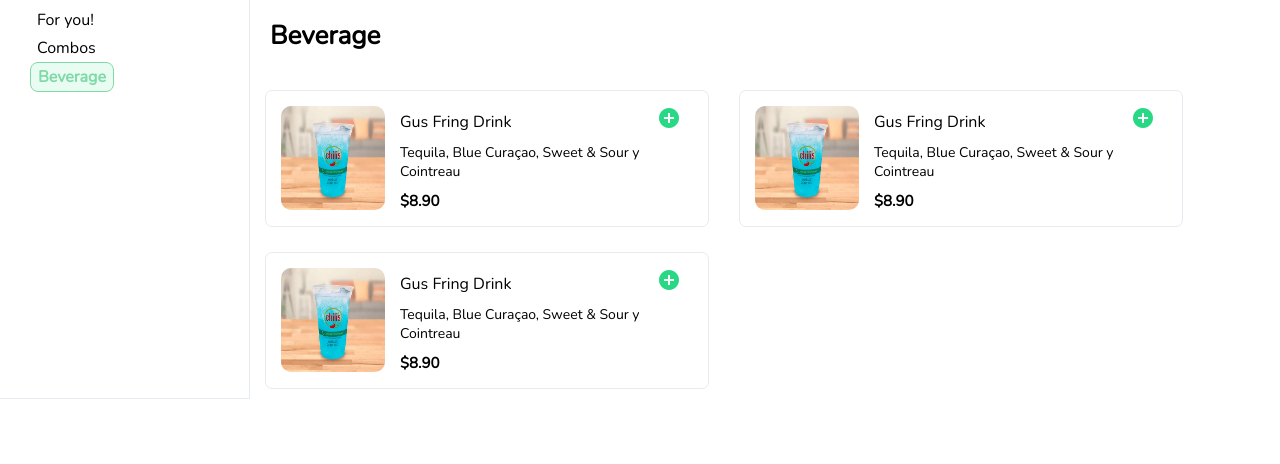
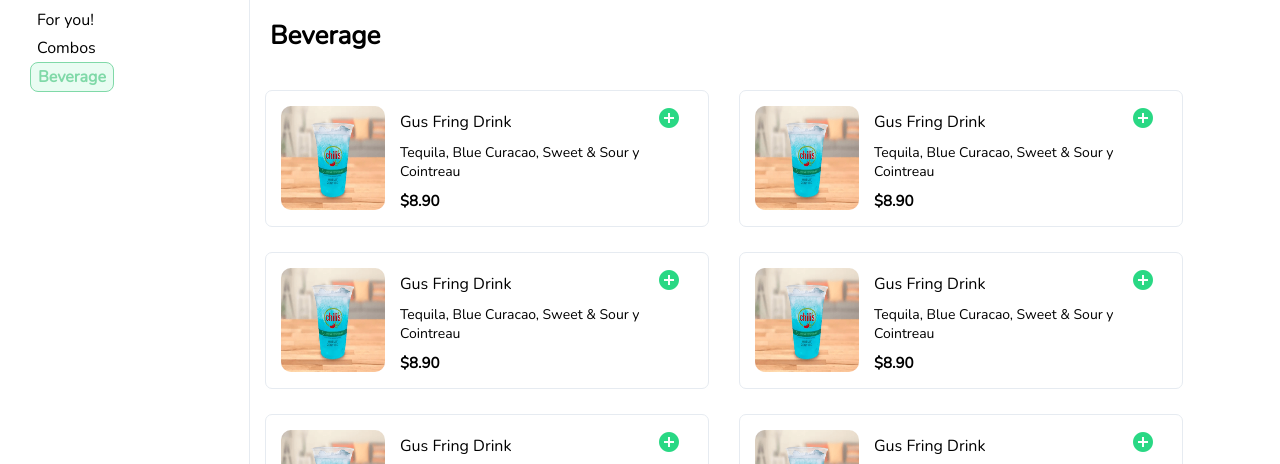
Before and after one commit to renatogm24/op-js-restaurant, a website built with webpack: page dist/index.html in a window 1280 px wide. Both pictures are taken after a click on the element "Beverage". Shown: the part 321-785 px from the top of the page. Built offline with nearby package versions, Linux system fonts and the light colour scheme.

Commit message:
Change title of page and update number of items

```diff
--- a/src/webFlow.js
+++ b/src/webFlow.js
@@ -284,7 +284,7 @@ function functionCombos() {
 
     navOptions.appendChild(navOptionsTitle);
     navOptions.appendChild(breakDiv);
-    for (let index = 0; index < 4; index++) {
+    for (let index = 0; index < 7; index++) {
         navOptions.appendChild(createElement("menu2","Jesse Pinkman Combo","4 fried chicken pieces + 1 boxes of french fries","12.90"));
     }
     addFunctionCount();
@@ -304,8 +304,8 @@ function functionBeverage() {
 
     navOptions.appendChild(navOptionsTitle);
     navOptions.appendChild(breakDiv);
-    for (let index = 0; index < 3; index++) {
-        navOptions.appendChild(createElement("menu3","Gus Fring Drink","Tequila, Blue Curaçao, Sweet & Sour y Cointreau","8.90"));
+    for (let index = 0; index < 8; index++) {
+        navOptions.appendChild(createElement("menu3","Gus Fring Drink","Tequila, Blue Curacao, Sweet & Sour y Cointreau","8.90"));
     }
     addFunctionCount();
 }
```
Also changed, not shown: dist/index.html, dist/main.js.
